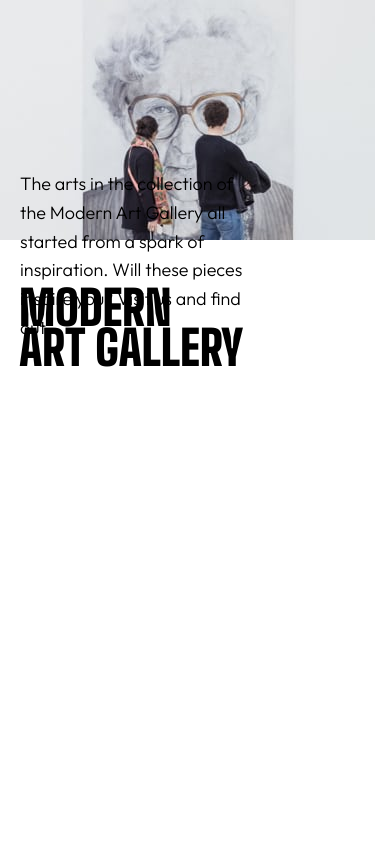
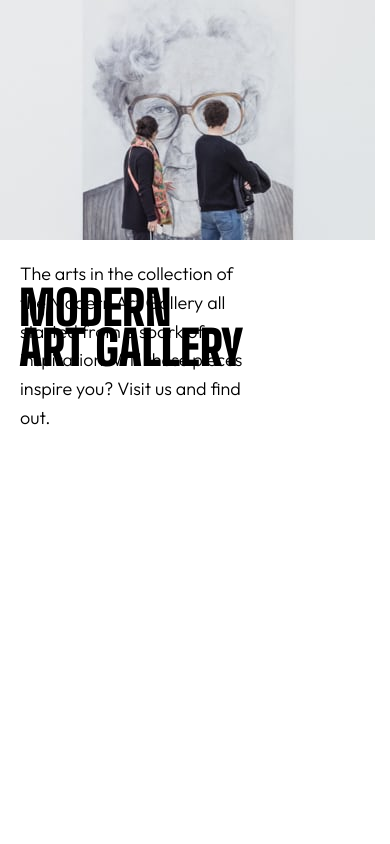
Before and after one commit to Ketevaniveshaguri/art-gallery, a website: page index.html in a window 390 px wide. Shown: the top 844 px of the page. Drawn offline with Linux system fonts and the light colour scheme.

Commit message:
Update style.css

```diff
--- a/css/style.css
+++ b/css/style.css
@@ -110,7 +110,7 @@ body {
     @media only screen and (max-width: 600px) {
       .hero__paragraph {
         left: 2rem;
-        top: 17rem; } }
+        top: 26rem; } }
   .hero__black {
     height: 80rem;
     width: 45rem;
```
